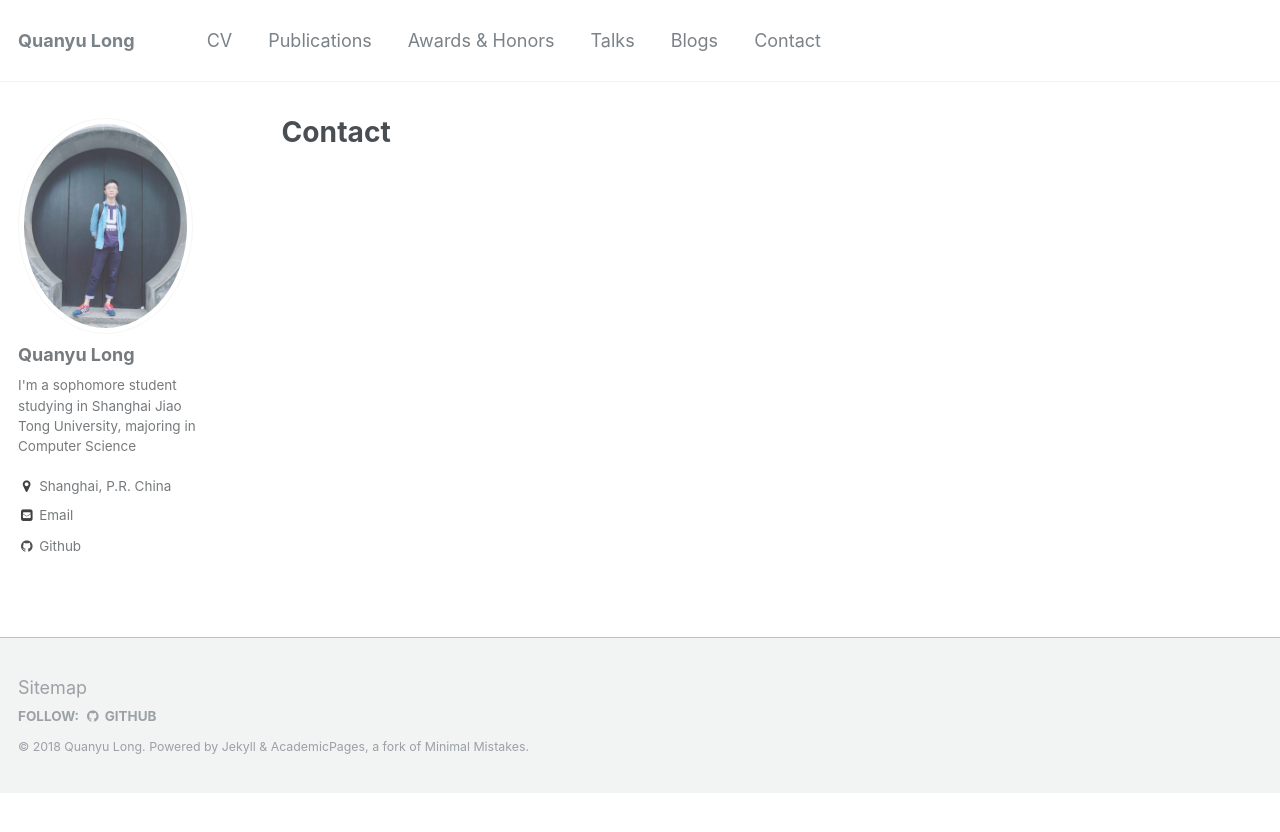
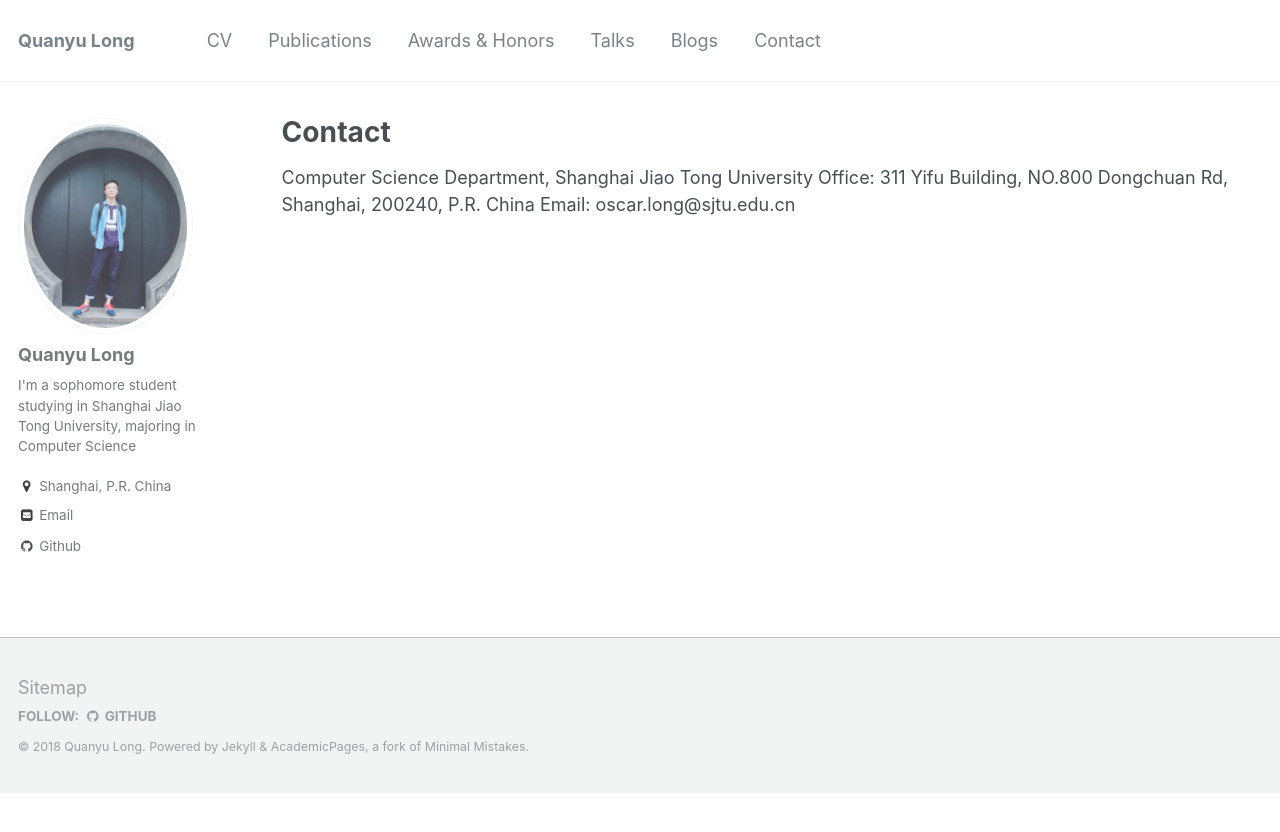
Before and after one commit to QuanyuLong/QuanyuLong.github.io, a Jekyll site: the page built from _pages/contact.md, in a window 1280 px wide. Shown: the top 832 px of the page. Built offline with Jekyll 4.4.1, drawn with Linux system fonts in a browser that asks for light colours.

Commit message:
Modify 2018 03 23

```diff
--- a/_config.yml
+++ b/_config.yml
@@ -17,7 +17,7 @@ repository               : "quanyulong/quanyulong.github.io"
 teaser                   :  # filename of teaser fallback teaser image placed in /images/, .e.g. "500x300.png"
 breadcrumbs              : false # true, false (default)
 words_per_minute         : 160
-read_more                : "enabled" # if enabled, adds "Read more" links to excerpts
+read_more                : "disabled" # if enabled, adds "Read more" links to excerpts
 comments:
   provider               : # false (default), "disqus", "discourse", "facebook", "google-plus", "staticman", "custom"
   disqus:
--- a/_data/navigation.yml
+++ b/_data/navigation.yml
@@ -7,7 +7,7 @@ main:
     url: /publications/
 
   - title: "Awards & Honors"
-    url: /award/
+    url: /awards/
 
   - title: "Talks"
     url: /talks/
--- a/_pages/contact.md
+++ b/_pages/contact.md
@@ -3,6 +3,8 @@ layout: archive
 title: "Contact"
 permalink: /contact/
 author_profile: true
-redirect_from:
-  - /contact/
 ---
+
+Computer Science Department, Shanghai Jiao Tong University
+Office: 311 Yifu Building, NO.800 Dongchuan Rd, Shanghai, 200240, P.R. China
+Email: oscar.long@sjtu.edu.cn
```
Also changed, not shown: _pages/award.md (added, +10 -0 lines), _pages/talks.html (added, +10 -0 lines), images/m4.jpg (added), images/m5.jpg (added), images/me.jpg (deleted), 2 other files.
